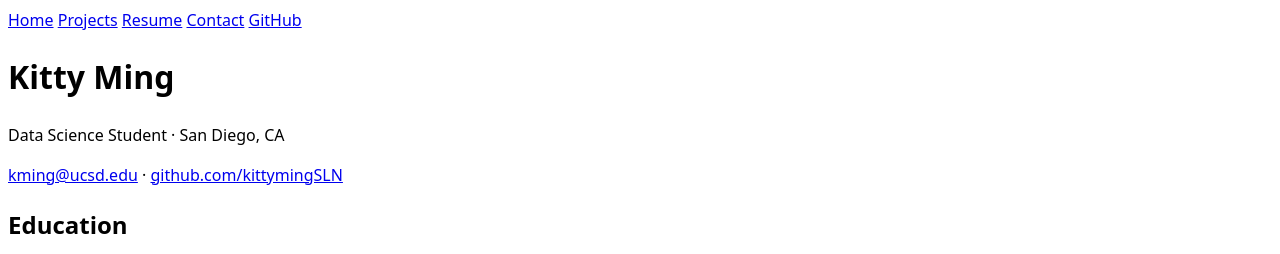
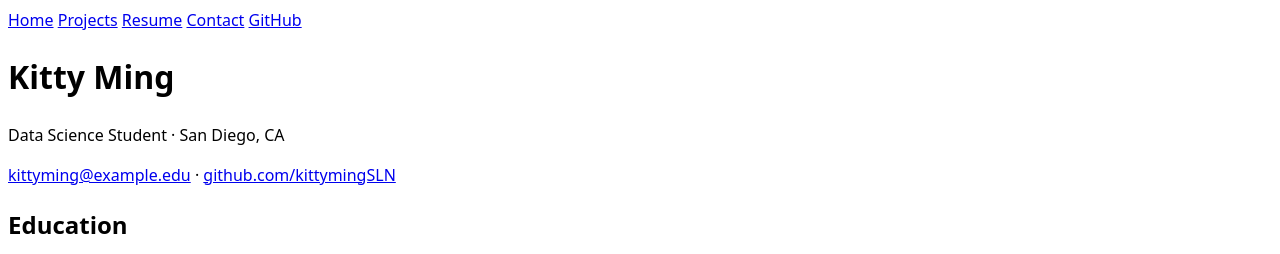
Before and after one commit to kittymingSLN/portfolio, a plain HTML site: page resume/index.html in a window 1280 px wide. Shown: the top 254 px of the page. Drawn offline with Linux system fonts and the light colour scheme.

Commit message:
Update index.html

```diff
--- a/resume/index.html
+++ b/resume/index.html
@@ -19,7 +19,7 @@
         <h1>Kitty Ming</h1>
         <p>Data Science Student · San Diego, CA</p>
         <p>
-            <a href="mailto:kming@ucsd.edu">kming@ucsd.edu</a> ·
+            <a href="mailto:kming@ucsd.edu">kittyming@example.edu</a> ·
             <a href="https://github.com/kittymingSLN" target="_blank">github.com/kittymingSLN</a>
         </p>
     </header>
```
